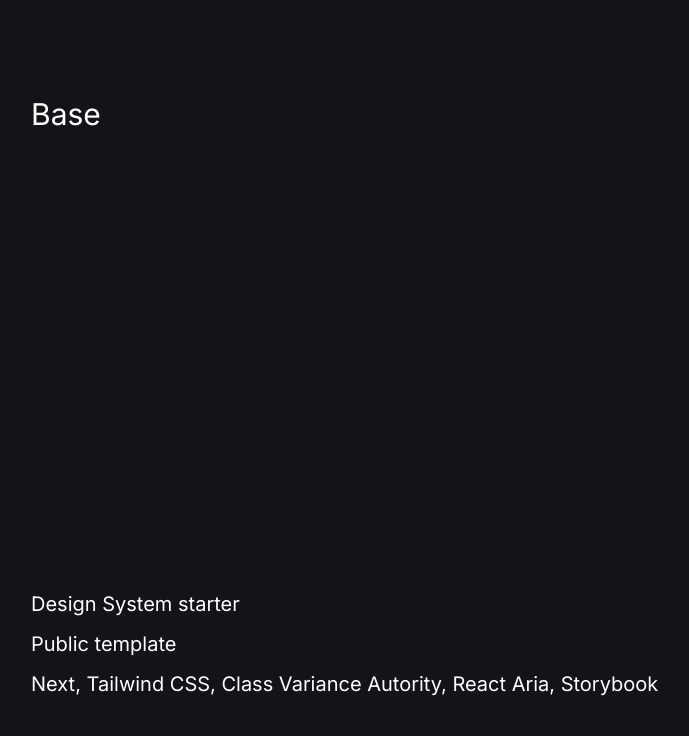
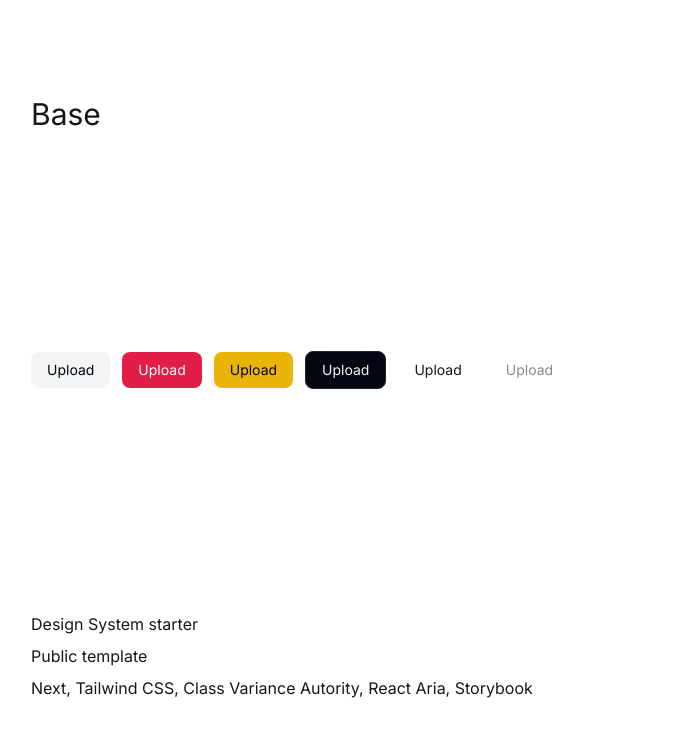
Before and after one commit to narmanguebraun/base-UI, a Next.js app: page / in a window 1280 px wide. Shown: the top 736 px of the page, without its empty margins (1-690 px from the left). Built offline with nearby package versions, Linux system fonts and the light colour scheme.

Commit message:
refactor: button component and stories (1/2)

```diff
--- a/app/page.tsx
+++ b/app/page.tsx
@@ -1,10 +1,22 @@
-import Image from "next/image";
+"use client"
+
+import { Button } from "@/components/Button"
 
 export default function Home() {
   return (
-    <main className="flex min-h-screen w-screen flex-col justify-between bg-[#161318] px-8 py-24 text-white">
+    <main className="flex min-h-screen w-screen flex-col justify-between px-8 py-24">
       <h1 className="text-3xl">Base</h1>
-      <section className="text-xl leading-10">
+      <div className="flex flex-col sm:flex-row items-center gap-3">
+        <Button intent="default">Upload</Button>
+        <Button intent="error">Upload</Button>
+        <Button intent="warning">Upload</Button>
+        <Button intent="secondary">Upload</Button>
+        <Button intent="tertiary">Upload</Button>
+        <Button intent="tertiary" isDisabled>
+          Upload
+        </Button>
+      </div>
+      <section className="text-regular leading-8">
         <h2>Design System starter</h2>
         <p>Public template</p>
         <p>
@@ -12,5 +24,5 @@ export default function Home() {
         </p>
       </section>
     </main>
-  );
+  )
 }
--- /dev/null
+++ b/components/Button/Button.tsx
@@ -0,0 +1,61 @@
+"use client"
+
+import { useRef } from "react"
+
+import { cva, VariantProps } from "class-variance-authority"
+import { AriaButtonProps, useButton } from "react-aria"
+
+type ButtonProps = {
+  intent: "default" | "error" | "warning" | "secondary" | "tertiary"
+  fullWidth?: boolean
+  isDisabled?: boolean
+} & AriaButtonProps &
+  VariantProps<typeof buttonStyles>
+
+const buttonStyles = cva(
+  "flex items-center text-sm justify-center rounded-lg px-4 py-2 hover:bg-opacity-80 focus:outline-none focus:ring-2 focus:ring-offset-1 focus:ring-offset-white dark:focus:ring-offset-black",
+  {
+    variants: {
+      intent: {
+        default: "bg-gray-100 text-gray-950 focus:ring-gray-100",
+        error: "bg-rose-600 text-white focus:ring-rose-600",
+        warning: "bg-yellow-500 text-gray-950 focus:ring-yellow-400",
+        secondary:
+          "bg-gray-950 text-gray-100 border border-gray-800 focus:ring-gray-950 hover:bg-gray-800",
+        tertiary:
+          "bg-transparent text-current focus:ring-yellow-400 hover:bg-gray-800"
+      },
+      fullWidth: {
+        true: "w-full"
+      },
+      isDisabled: {
+        true: "opacity-50 cursor-not-allowed"
+      }
+    },
+    defaultVariants: {
+      intent: "default"
+    }
+  }
+)
+
+export function Button({
+  intent,
+  fullWidth,
+  isDisabled,
+  ...props
+}: ButtonProps) {
+  const ref = useRef(null)
+  const { children } = props
+  const { buttonProps } = useButton(props, ref)
+
+  return (
+    <button
+      {...buttonProps}
+      ref={ref}
+      className={buttonStyles({ intent, fullWidth, isDisabled })}
+      {...props}
+    >
+      {children}
+    </button>
+  )
+}
--- /dev/null
+++ b/components/Button/index.ts
@@ -0,0 +1 @@
+export * from "./Button"
--- a/components/ui/Button.tsx
+++ /dev/null
@@ -1,41 +0,0 @@
-import React from "react";
-import { cva, type VariantProps } from "class-variance-authority";
-
-const button = cva("button", {
-  variants: {
-    intent: {
-      primary: [
-        "bg-blue-500",
-        "text-white",
-        "border-transparent",
-        "hover:bg-blue-600",
-      ],
-      secondary: [
-        "bg-white",
-        "text-gray-800",
-        "border-gray-400",
-        "hover:bg-gray-100",
-      ],
-    },
-    size: {
-      small: ["text-sm", "py-1", "px-2"],
-      medium: ["text-base", "py-2", "px-4"],
-    },
-  },
-  compoundVariants: [{ intent: "primary", size: "medium", class: "uppercase" }],
-  defaultVariants: {
-    intent: "primary",
-    size: "medium",
-  },
-});
-
-export interface ButtonProps
-  extends React.ButtonHTMLAttributes<HTMLButtonElement>,
-    VariantProps<typeof button> {}
-
-export const Button: React.FC<ButtonProps> = ({
-  className,
-  intent,
-  size,
-  ...props
-}) => <button className={button({ intent, size, className })} {...props} />;
--- a/components/ui/Button/Button.tsx
+++ /dev/null
@@ -1,87 +0,0 @@
-import { useRef } from "react";
-import { AriaButtonProps, useButton } from "react-aria";
-import { cva, VariantProps } from "class-variance-authority";
-
-type ButtonProps = {
-  intent: "primary" | "secondary" | "danger";
-  fullWidth?: boolean;
-} & AriaButtonProps &
-  VariantProps<typeof buttonStyles>;
-
-const buttonStyles = cva(
-  "flex items-center justify-center px-4 py-2 rounded focus:outline-none focus:ring-2 focus:ring-offset-white dark:focus:ring-offset-black focus:ring-offset-1 disabled:opacity-60 disabled:pointer-events-none hover:bg-opacity-80",
-  {
-    variants: {
-      intent: {
-        primary: "bg-blue-600 text-white focus:ring-blue-600",
-        secondary: "bg-purple-600 text-white focus:ring-purple-600",
-        danger: "bg-red-600 text-white focus:ring-red-500",
-      },
-      fullWidth: {
-        true: "w-full",
-      },
-    },
-    defaultVariants: {
-      intent: "primary",
-    },
-  }
-);
-
-export function Button({ intent, fullWidth, ...props }: ButtonProps) {
-  const ref = useRef(null);
-  const { children } = props;
-  const { buttonProps } = useButton(props, ref);
-
-  return (
-    <button
-      {...buttonProps}
-      ref={ref}
-      className={buttonStyles({ intent, fullWidth })}
-      {...props}
-    >
-      {children}
-    </button>
-  );
-}
-
-// import React from "react";
-// import { cva, type VariantProps } from "class-variance-authority";
-
-// const button = cva("button", {
-//   variants: {
-//     intent: {
-//       primary: [
-//         "bg-blue-500",
-//         "text-white",
-//         "border-transparent",
-//         "hover:bg-blue-600",
-//       ],
-//       secondary: [
-//         "bg-white",
-//         "text-gray-800",
-//         "border-gray-400",
-//         "hover:bg-gray-100",
-//       ],
-//     },
-//     size: {
-//       small: ["text-sm", "py-1", "px-2"],
-//       medium: ["text-base", "py-2", "px-4"],
-//     },
-//   },
-//   compoundVariants: [{ intent: "primary", size: "medium", class: "uppercase" }],
-//   defaultVariants: {
-//     intent: "primary",
-//     size: "medium",
-//   },
-// });
-
-// export interface ButtonProps
-//   extends React.ButtonHTMLAttributes<HTMLButtonElement>,
-//     VariantProps<typeof button> {}
-
-// export const Button: React.FC<ButtonProps> = ({
-//   className,
-//   intent,
-//   size,
-//   ...props
-// }) => <button className={button({ intent, size, className })} {...props} />;
--- a/components/ui/Button/index.ts
+++ /dev/null
@@ -1 +0,0 @@
-export * from "./Button";
```
Also changed, not shown: 2 other files (tests, documents, lock files or other folders).
